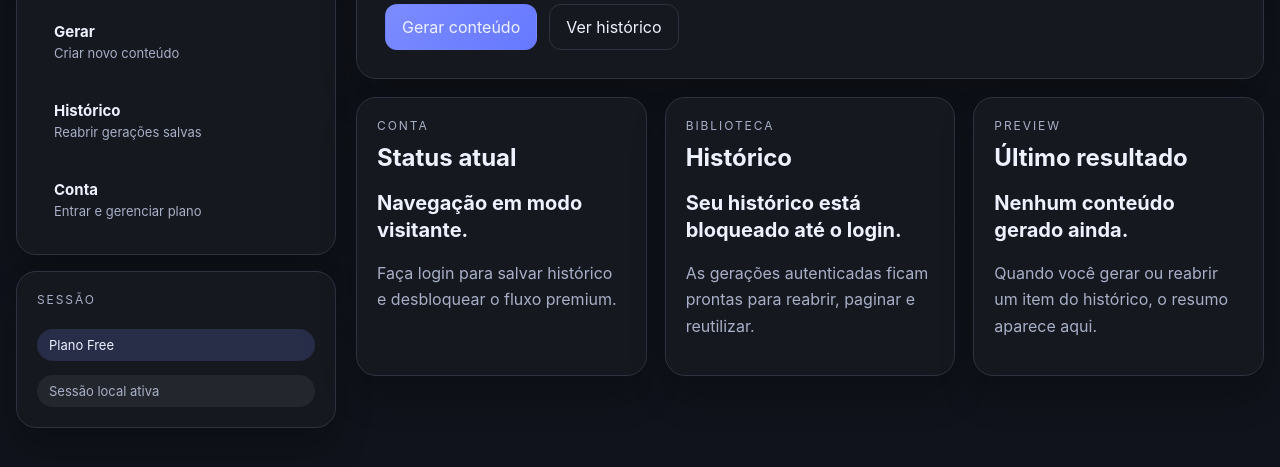
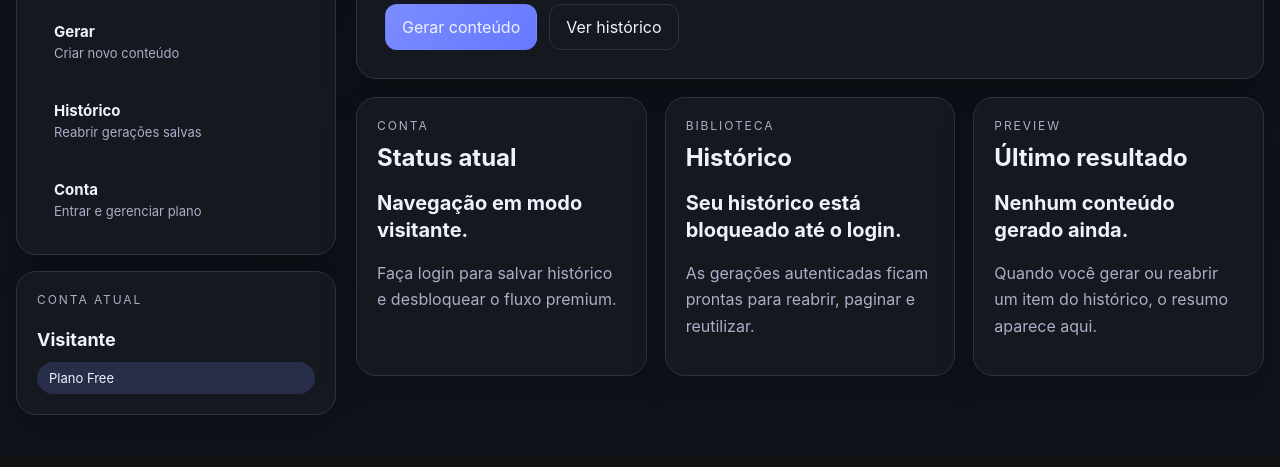
Before and after one commit to darilmaias-creator/postara1, a website: page postara-backend/public/index.html in a window 1280 px wide. Shown: the part 457-924 px from the top of the page. Drawn offline with nearby package versions, Linux system fonts and the light colour scheme.

Commit message:
style: simplifica resumo lateral da conta

```diff
--- a/postara-backend/public/app.js
+++ b/postara-backend/public/app.js
@@ -59,7 +59,7 @@ localStorage.removeItem('postara.auth.token');
 const elements = {
     toast: document.getElementById('toast'),
     planBadge: document.getElementById('plan-badge'),
-    sessionBadge: document.getElementById('session-badge'),
+    sidebarUserName: document.getElementById('sidebar-user-name'),
     deploymentNotice: document.getElementById('deployment-notice'),
     viewTitle: document.getElementById('view-title'),
     viewDescription: document.getElementById('view-description'),
@@ -400,9 +400,7 @@ const renderAuthView = () => {
     elements.planBadge.textContent = isAuthenticated
         ? `Plano ${state.user.subscriptionPlan === 'premium' ? 'Premium' : 'Free'}`
         : 'Plano Free';
-    elements.sessionBadge.textContent = isAuthenticated
-        ? 'Sessão autenticada via Supabase'
-        : 'Sessão local ativa';
+    elements.sidebarUserName.textContent = isAuthenticated ? state.user.name || state.user.email : 'Visitante';
 
     if (!isAuthenticated) {
         const showingLogin = state.currentAuthTab === 'login';
--- a/postara-backend/public/index.html
+++ b/postara-backend/public/index.html
@@ -38,10 +38,10 @@
             </nav>
 
             <section class="sidebar-status panel">
-                <p class="panel-kicker">Sessão</p>
-                <div class="stack">
+                <p class="panel-kicker">Conta atual</p>
+                <div class="account-summary">
+                    <p class="account-summary-name" id="sidebar-user-name">Visitante</p>
                     <span class="badge" id="plan-badge">Plano Free</span>
-                    <span class="badge badge-muted" id="session-badge">Sessão local ativa</span>
                 </div>
             </section>
         </aside>
--- a/postara-backend/public/styles.css
+++ b/postara-backend/public/styles.css
@@ -154,6 +154,17 @@ button {
 .sidebar-status {
     display: grid;
     gap: 12px;
+}
+
+.account-summary {
+    display: grid;
+    gap: 12px;
+}
+
+.account-summary-name {
+    margin: 0;
+    font-size: 18px;
+    font-weight: 700;
 }
 
 .workspace {
```
